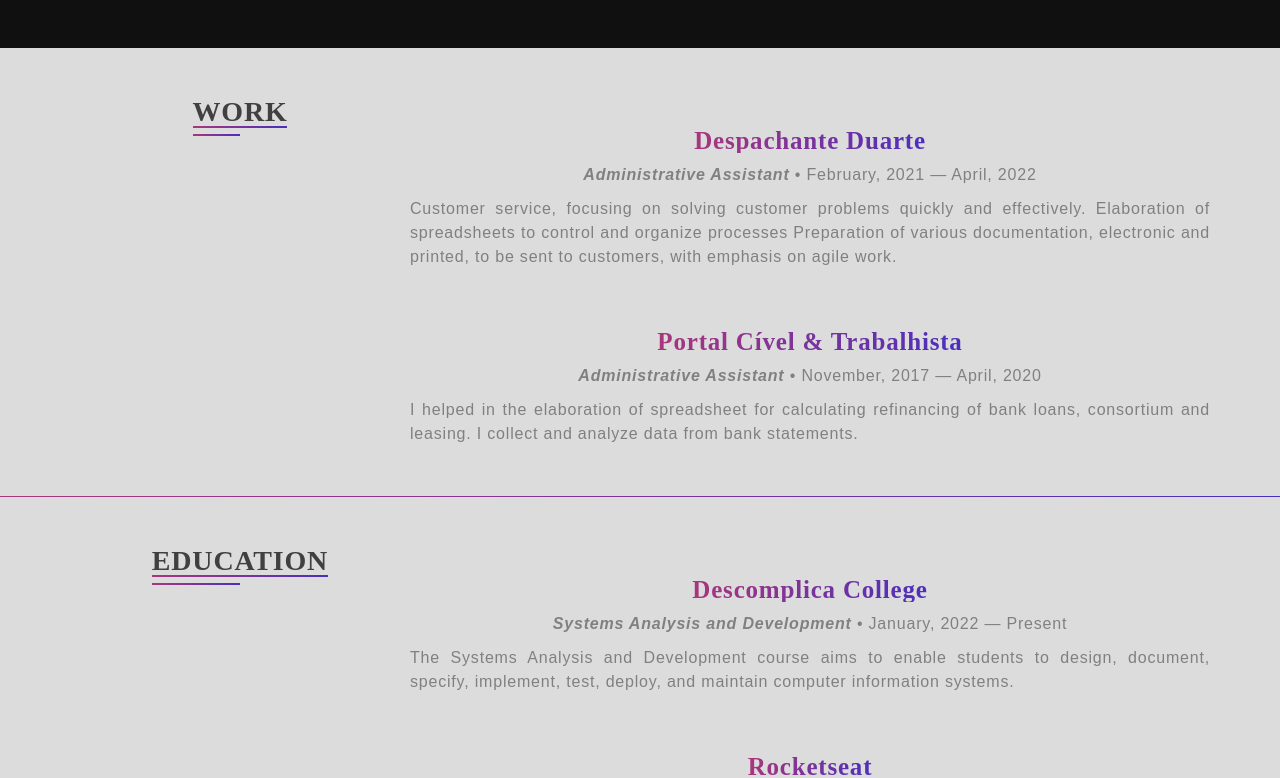
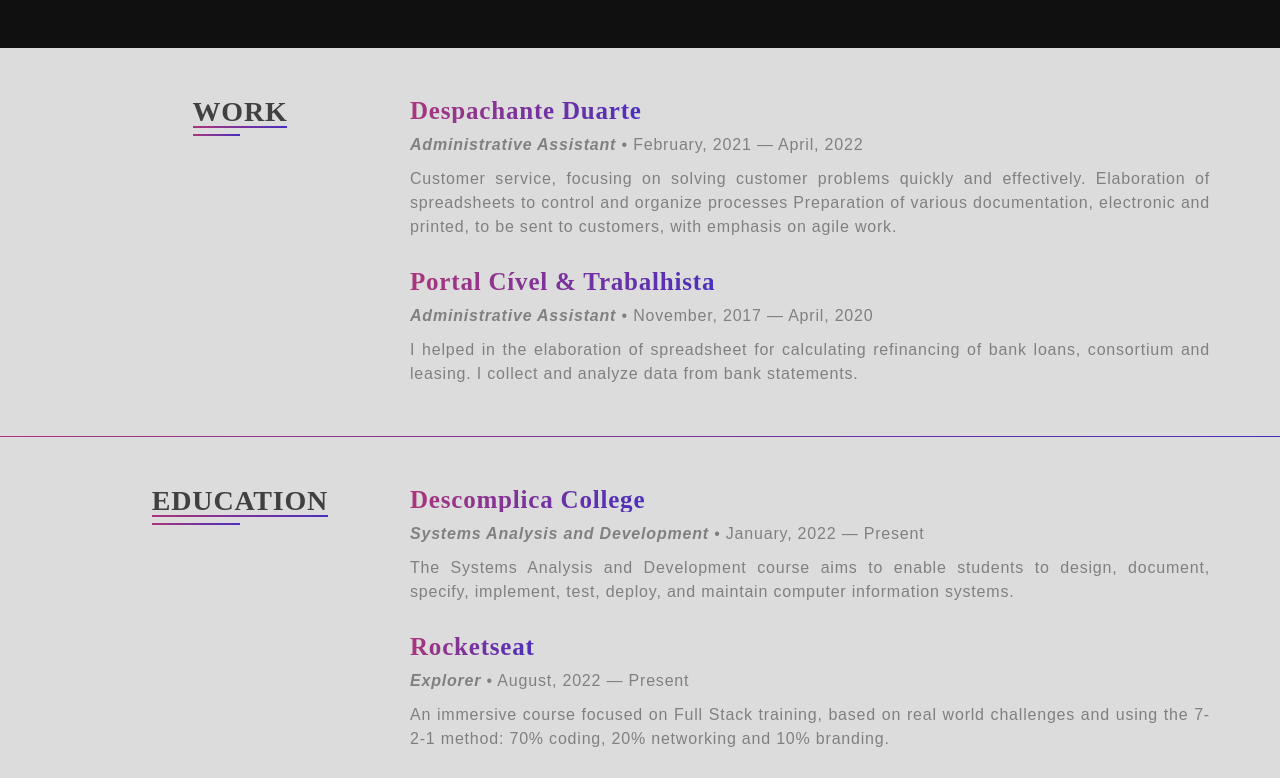
Before and after one commit to JoaoKshesek/portfolio_react, a React (Vite) app: page / in a window 1280 px wide. Shown: the part 1402-2180 px from the top of the page. Built offline with nearby package versions, Linux system fonts and the light colour scheme.

Commit message:
Update Resume MediaQuery

```diff
--- a/src/components/ResumeItem/styles.js
+++ b/src/components/ResumeItem/styles.js
@@ -1,4 +1,6 @@
 import styled from 'styled-components';
+import { device } from '../../components/MediaQuery'
+
 
 export const Container = styled.section`
     display: flex;
@@ -6,10 +8,8 @@
     align-items: center;
     justify-content: center;
     margin-top: 30px;
-
-
-
-
-
-
+    @media ${device.laptop} {
+        margin-top: 0;
+        align-items: flex-start;
+    }
  `;
```
